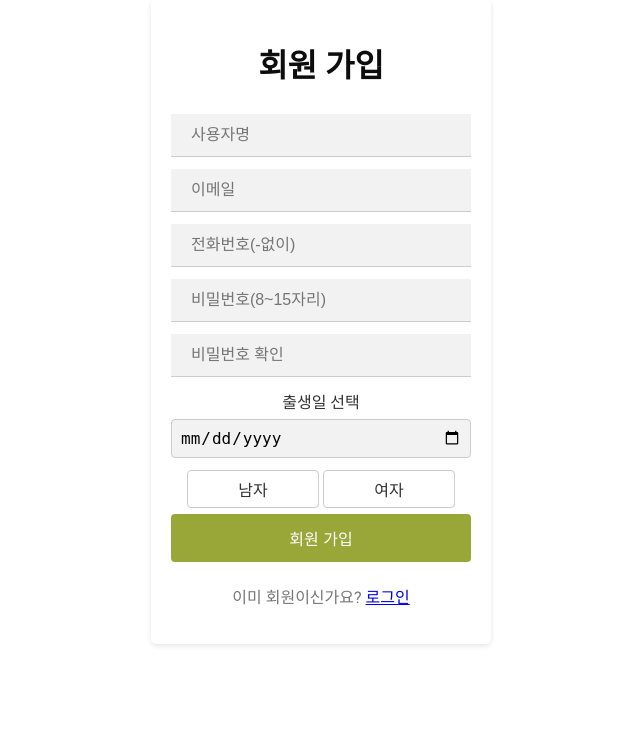
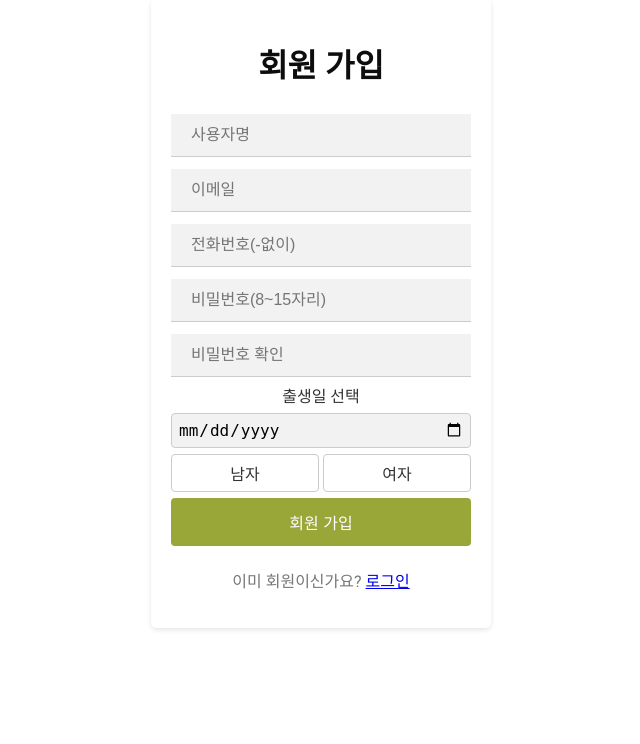
Before and after one commit to hantoro123/AllergyProject, a Django app: page /register/signup/ in a window 1280 px wide. Shown: the part 243-987 px from the top of the page, without its empty margins (319-959 px from the left). After the commit the page ends 873 px from the top, so only its background shows below. Run offline with Django 4.2, Linux system fonts and the light colour scheme; parts of the project's set-up code (start-up, migrations or seed data) failed here and were passed over.

Commit message:
남자 여자 선택칸 크기 조절 (스타일최종)

```diff
--- a/allergyProject/static/css/style.css
+++ b/allergyProject/static/css/style.css
@@ -513,12 +513,11 @@ footer {
 
 .signup-form .gender-label-container {
   text-align: center;
-  margin-top: 6px; /* 버튼과 생년월일 간의 간격 추가 */
 }
 
 .signup-form .gender-label {
   display: inline-block;
-  width: 130px; /* 버튼 너비 조정 */
+  width: 146px; /* 버튼 너비 조정 */
   margin: 0 0px; /* 버튼 사이의 간격 추가 */
   padding: 6px 0;
   cursor: pointer;
@@ -537,14 +536,13 @@ footer {
   background-color: #f2f2f2; /* 입력창 배경색 */
   border: 1px solid #ccc;
   border-radius: 4px;
-  padding: 8px;
+  padding: 6px;
   font-size: 16px;
   margin-top: 6px;
 }
 .signup-form label {
   text-align: center;
   display: block;
-  margin-top: 6px;
   color: #333;
 }
 
```
